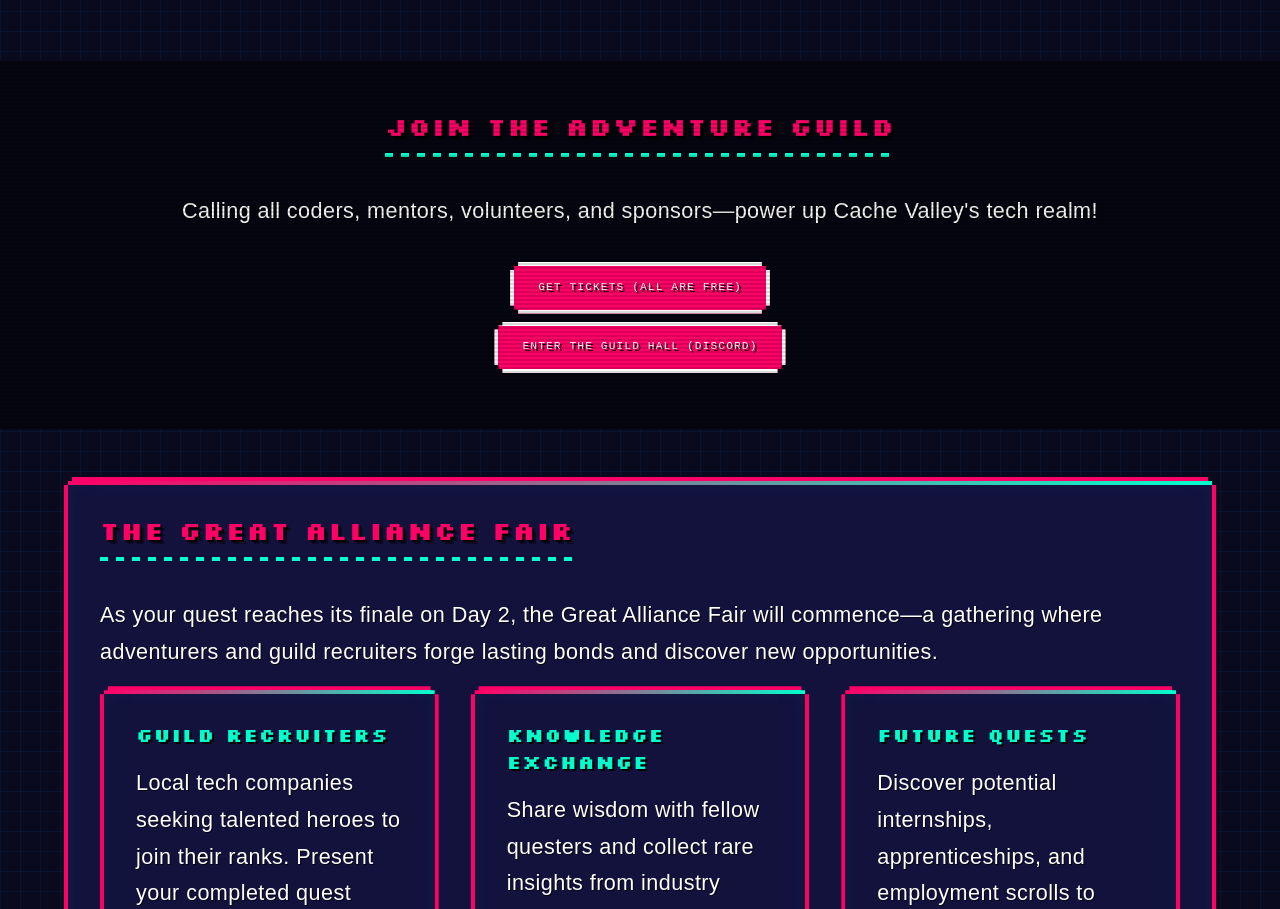
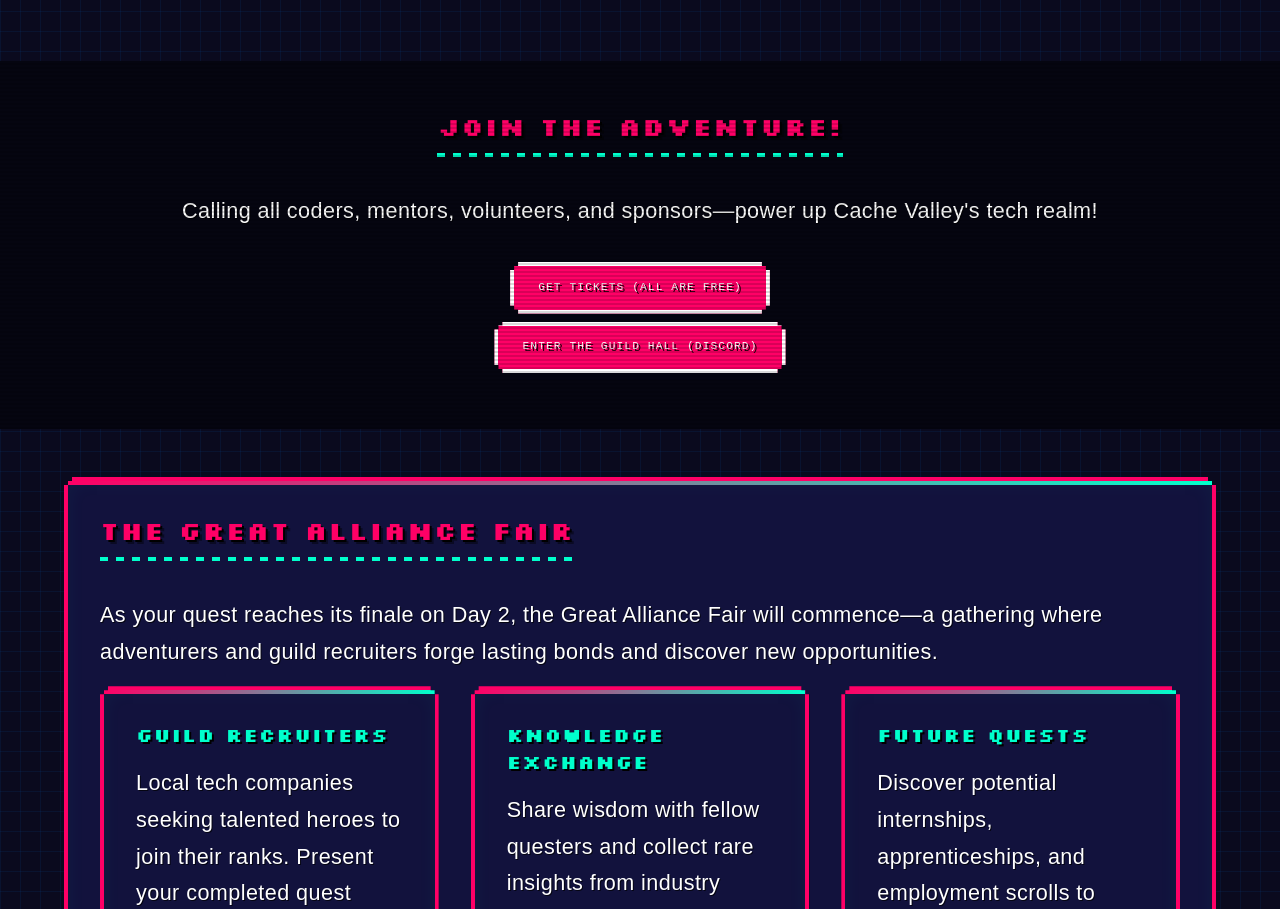
Before and after one commit to CacheValleyCommunities/codecamp, a plain HTML site: page index.html in a window 1280 px wide. Shown: the part 4169-5078 px from the top of the page. Drawn offline with Linux system fonts and the light colour scheme; a web font is replaced by a local one.

Commit message:
Clear up the wording on the register panel

```diff
--- a/index.html
+++ b/index.html
@@ -197,7 +197,7 @@
   <!-- Register -->
   <section id="register" class="section-padding dark-section scanline">
     <div class="container text-center">
-      <h3 class="section-title pixel-font text-center">JOIN THE ADVENTURE GUILD</h3>
+      <h3 class="section-title pixel-font text-center">JOIN THE ADVENTURE!</h3>
       <p class="mb-8">
         Calling all coders, mentors, volunteers, and sponsors—power up Cache Valley's tech realm!
       </p>
```
